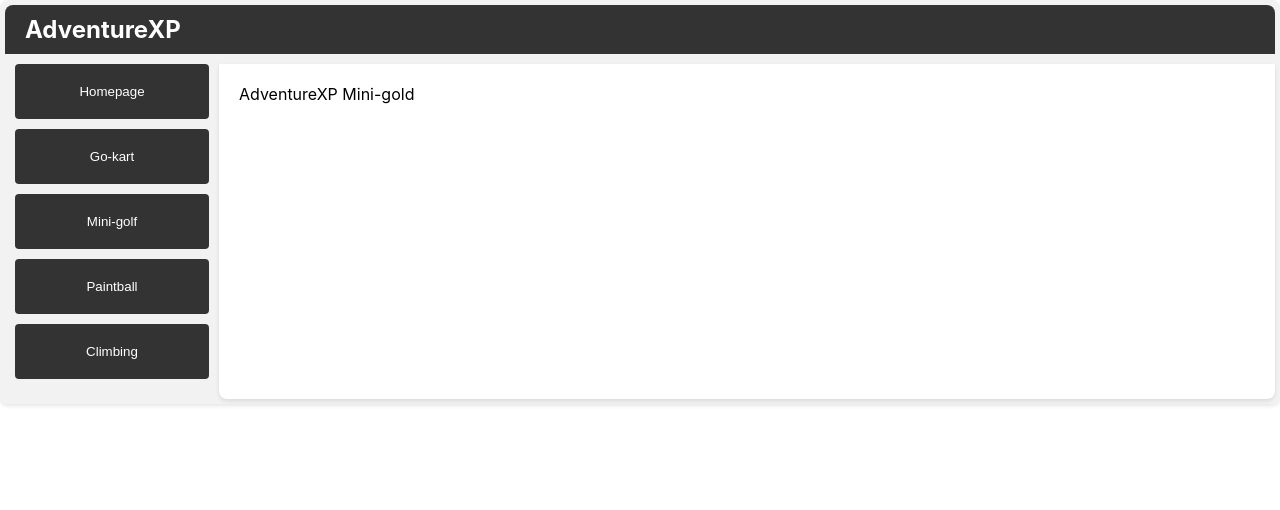
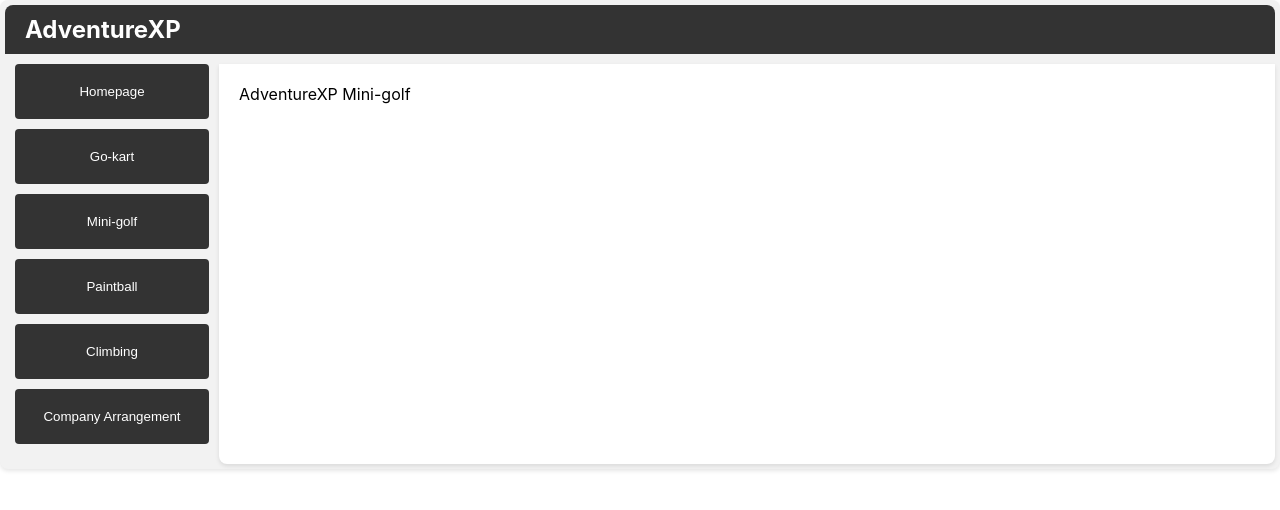
Before and after one commit to Unstabel/project-adventurexp-frontend, a React (Create React App) app: page / in a window 1280 px wide. Both pictures are taken after a click on the button "Mini-golf". Shown: the top 510 px of the page. Built offline with nearby package versions, Linux system fonts and the light colour scheme.

Commit message:
Added company button

```diff
--- a/src/App.tsx
+++ b/src/App.tsx
@@ -24,9 +24,10 @@ export default function App() {
                     <div className="button-style">
                         {selectedView == "homepage" ? <p>AdventureXP Homepage</p> : null}
                         {selectedView == "gokart" ? <p>AdventureXP Go-kart</p> : null}
-                        {selectedView == "minigolf" ? <p>AdventureXP Mini-gold</p> : null}
+                        {selectedView == "minigolf" ? <p>AdventureXP Mini-golf</p> : null}
                         {selectedView == "paintball" ? <p>AdventureXP Paintball</p> : null}
                         {selectedView == "climbing" ? <p>AdventureXP Climbing</p> : null}
+                        {selectedView == "company-arrangement" ? <p>AdventureXP Company Arrangement</p> : null}
                         {/* make new pages for the buttons here  */}
                     </div>
                 </div>
@@ -56,6 +57,9 @@ const Buttons = (props: ButtonProps) => {
             <button className="btn-w100" onClick={() => handleSelected("climbing")}>
                 Climbing
             </button>
+            <button className="btn-w100" onClick={() => handleSelected("company-arrangement")}>
+                Company Arrangement
+            </button>
             {/* Add a new buttons here */}
         </>
     );
```
